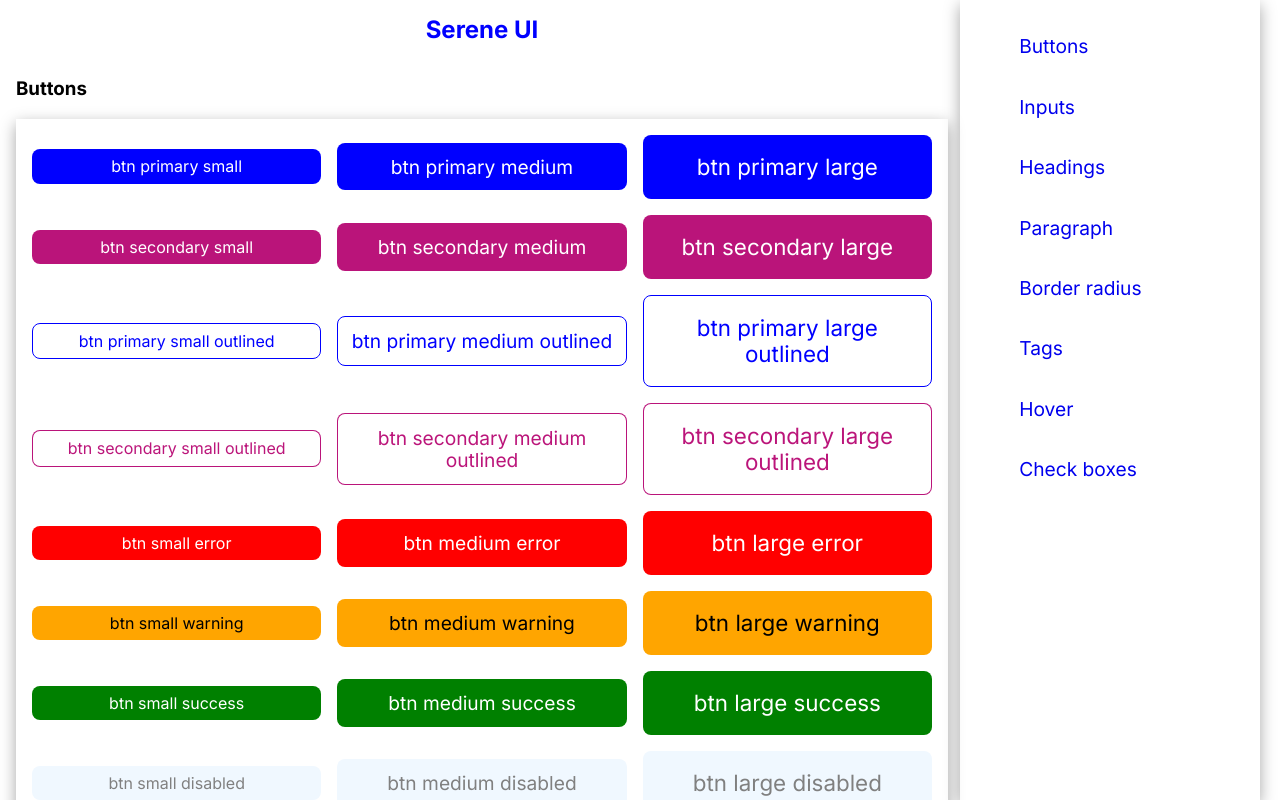
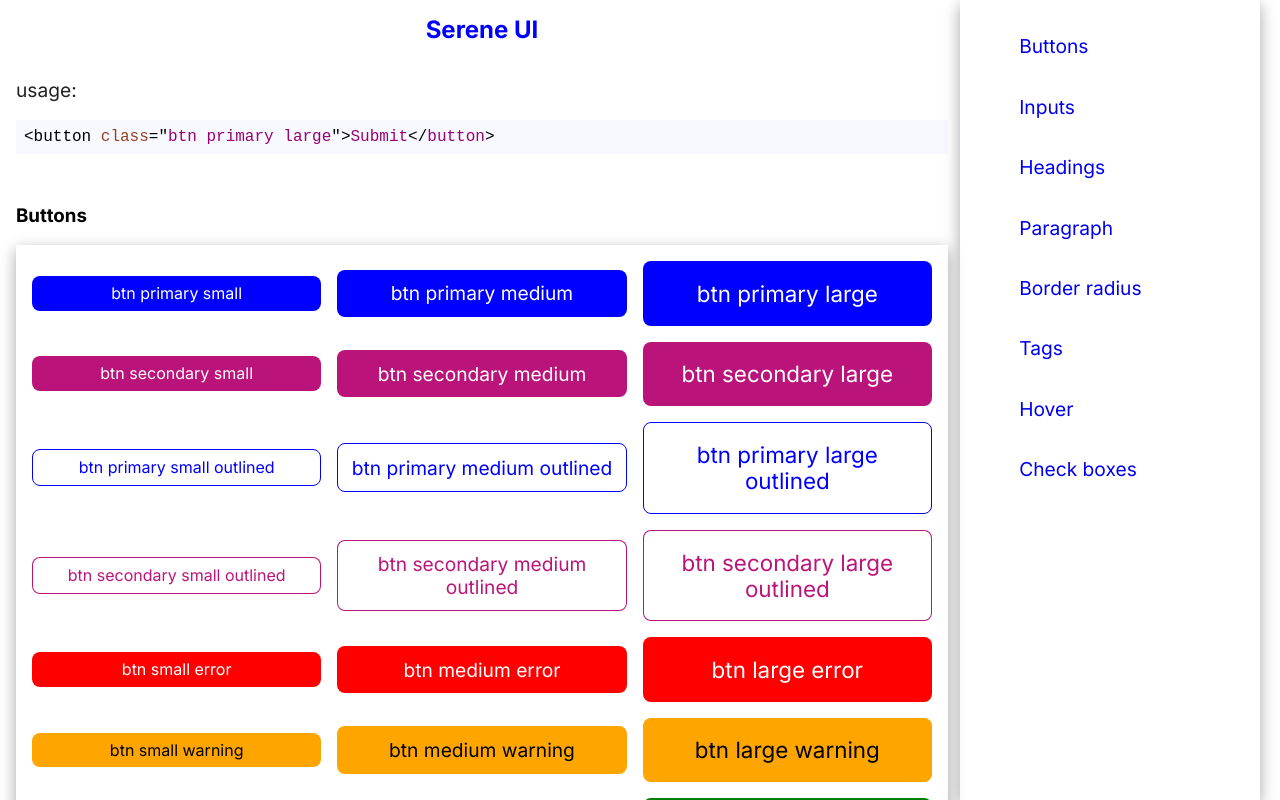
Before and after one commit to arunkumar413/serene-UI, a React (Create React App) app: page / in a window 1280 px wide. Shown: the top 800 px of the page. Built offline with nearby package versions, Linux system fonts and the light colour scheme.

Commit message:
adding usage info

```diff
--- a/package.json
+++ b/package.json
@@ -10,6 +10,7 @@
     "react": "^18.2.0",
     "react-dom": "^18.2.0",
     "react-scripts": "5.0.1",
+    "react-syntax-highlighter": "^15.5.0",
     "web-vitals": "^2.1.4"
   },
   "scripts": {
--- a/src/App.js
+++ b/src/App.js
@@ -1,5 +1,7 @@
 import React, { useEffect } from "react";
 import "./style.css";
+import SyntaxHighlighter from "react-syntax-highlighter";
+import { docco } from "react-syntax-highlighter/dist/esm/styles/hljs";
 
 export default function App() {
   function handleChange(evt) {
@@ -30,6 +32,12 @@ export default function App() {
         {" "}
         Serene UI
       </h2>
+      <div style={{ gridColumn: "1/10" }}>
+        <p> usage: </p>
+        <SyntaxHighlighter language="html" style={docco}>
+          {'<button class="btn primary large">Submit</button> '}
+        </SyntaxHighlighter>
+      </div>
       <div style={{ gridColumn: "1/10" }}>
         <h3 id="buttons"> Buttons </h3>
         <div
```
Also changed, not shown: 1 other file (tests, documents, lock files or other folders).
